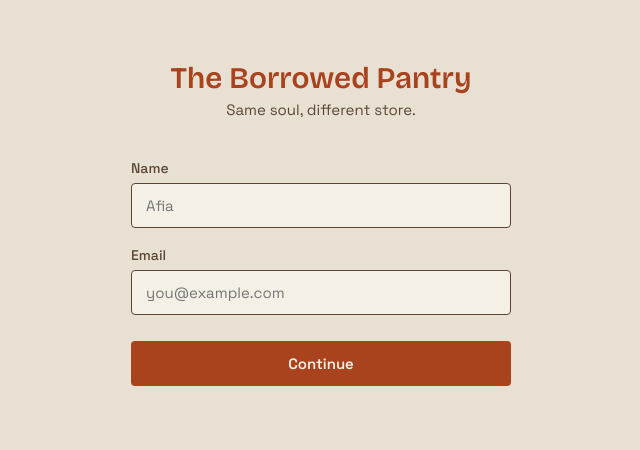
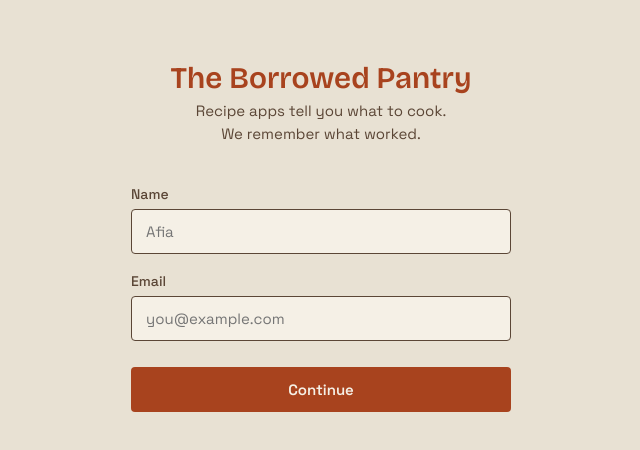
Before and after one commit to efyastar/borrowed-pantry, a React app in the folder frontend/: page /login in a window 1280 px wide. Shown: the top 450 px of the page, without its empty margins (319-959 px from the left). Built offline with nearby package versions, Linux system fonts and the light colour scheme; the HTML template or start-up script is replaced by a standard one.

Commit message:
Show substitution provenance, lead with memory in tagline

```diff
--- a/frontend/src/pages/Login.css
+++ b/frontend/src/pages/Login.css
@@ -19,6 +19,7 @@
   text-align: center;
   margin: 0 0 40px;
   font-size: 15px;
+  line-height: 1.5;
 }
 
 .login-form {
--- a/frontend/src/pages/Login.jsx
+++ b/frontend/src/pages/Login.jsx
@@ -81,7 +81,7 @@ function Login() {
   return (
     <div className="login-page">
       <h1 className="login-title">The Borrowed Pantry</h1>
-      <p className="login-tagline">Same soul, different store.</p>
+      <p className="login-tagline">Recipe apps tell you what to cook.<br />We remember what worked.</p>
 
       {step === 'identify' && (
         <form className="login-form" onSubmit={handleIdentify}>
```
